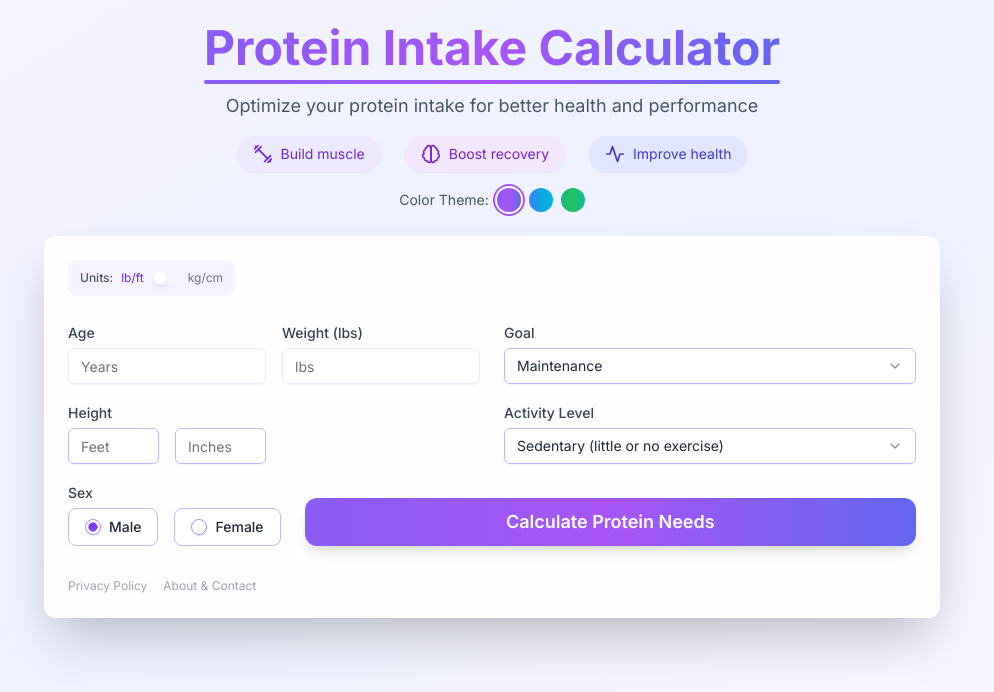
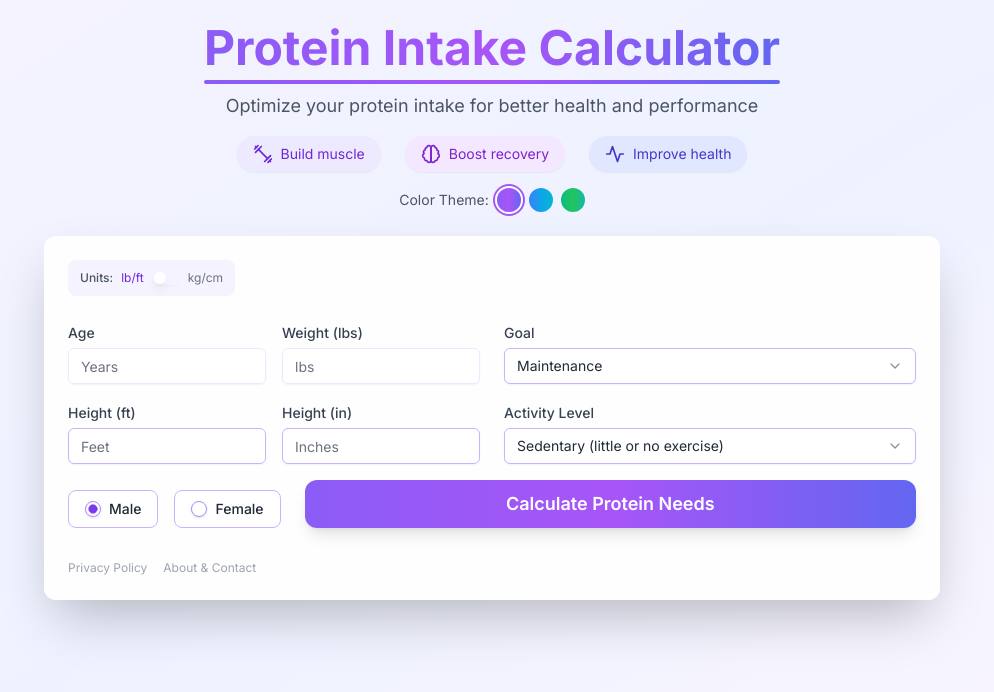
Before and after one commit to Paulsum1985/protein-calculator, a Next.js app: page / in a window 1280 px wide. Shown: the top 692 px of the page, without its empty margins (148-1142 px from the left). Built offline with nearby package versions, Linux system fonts and the light colour scheme.

Commit message:
column width

```diff
--- a/src/app/page.tsx
+++ b/src/app/page.tsx
@@ -208,6 +208,7 @@ return (
             <div className="grid grid-cols-1 md:grid-cols-2 gap-6">
   {/* Left Column */}
   <div className="space-y-4">
+    {/* Age and Weight Row */}
     <div className="grid grid-cols-2 gap-4">
       <div className="group">
         <Label className="text-sm text-gray-700 group-hover:text-violet-700 transition-colors">Age</Label>
@@ -233,27 +234,34 @@ return (
       </div>
     </div>
 
+    {/* Height Row - Using same grid as Age/Weight */}
     <div className="grid grid-cols-2 gap-4">
-      <div className="group">
-        <Label className="text-sm text-gray-700 group-hover:text-violet-700 transition-colors">Height</Label>
-        {formData.units === 'imperial' ? (
-          <div className="grid grid-cols-2 gap-4 mt-1">
+      {formData.units === 'imperial' ? (
+        <>
+          <div className="group">
+            <Label className="text-sm text-gray-700 group-hover:text-violet-700 transition-colors">Height (ft)</Label>
             <Input
               placeholder="Feet"
               type="number"
-              className="bg-white/70 border-violet-300 focus:border-violet-500 focus:ring-violet-500 transition-all text-gray-800 placeholder:text-gray-500"
+              className="mt-1 bg-white/70 border-violet-300 focus:border-violet-500 focus:ring-violet-500 transition-all text-gray-800 placeholder:text-gray-500"
               value={formData.heightFeet}
               onChange={(e) => setFormData({...formData, heightFeet: e.target.value})}
             />
+          </div>
+          <div className="group">
+            <Label className="text-sm text-gray-700 group-hover:text-violet-700 transition-colors">Height (in)</Label>
             <Input
               placeholder="Inches"
               type="number"
-              className="bg-white/70 border-violet-300 focus:border-violet-500 focus:ring-violet-500 transition-all text-gray-800 placeholder:text-gray-500"
+              className="mt-1 bg-white/70 border-violet-300 focus:border-violet-500 focus:ring-violet-500 transition-all text-gray-800 placeholder:text-gray-500"
               value={formData.heightInches}
               onChange={(e) => setFormData({...formData, heightInches: e.target.value})}
             />
           </div>
-        ) : (
+        </>
+      ) : (
+        <div className="group col-span-2">
+          <Label className="text-sm text-gray-700 group-hover:text-violet-700 transition-colors">Height</Label>
           <Input
             placeholder="cm"
             type="number"
@@ -261,8 +269,8 @@ return (
             value={formData.heightCm}
             onChange={(e) => setFormData({...formData, heightCm: e.target.value})}
           />
-        )}
-      </div>
+        </div>
+      )}
     </div>
   </div>
 
@@ -301,14 +309,13 @@ return (
   </div>
 </div>
 
-{/* Sex and Calculate Button Row - Below the Grid */}
+{/* Sex and Calculate Button Row */}
 <div className="flex gap-6 items-end mt-4">
   <div>
-    <Label className="text-sm text-gray-700">Sex</Label>
     <RadioGroup
       value={formData.sex}
       onValueChange={(value) => setFormData({...formData, sex: value})}
-      className="flex gap-4 mt-1"
+      className="flex gap-4"
     >
       {['male', 'female'].map((sex) => (
         <div key={sex} className="flex items-center gap-2 bg-white/70 px-4 py-2 rounded-lg border border-violet-300 hover:border-violet-500 transition-all">
```
